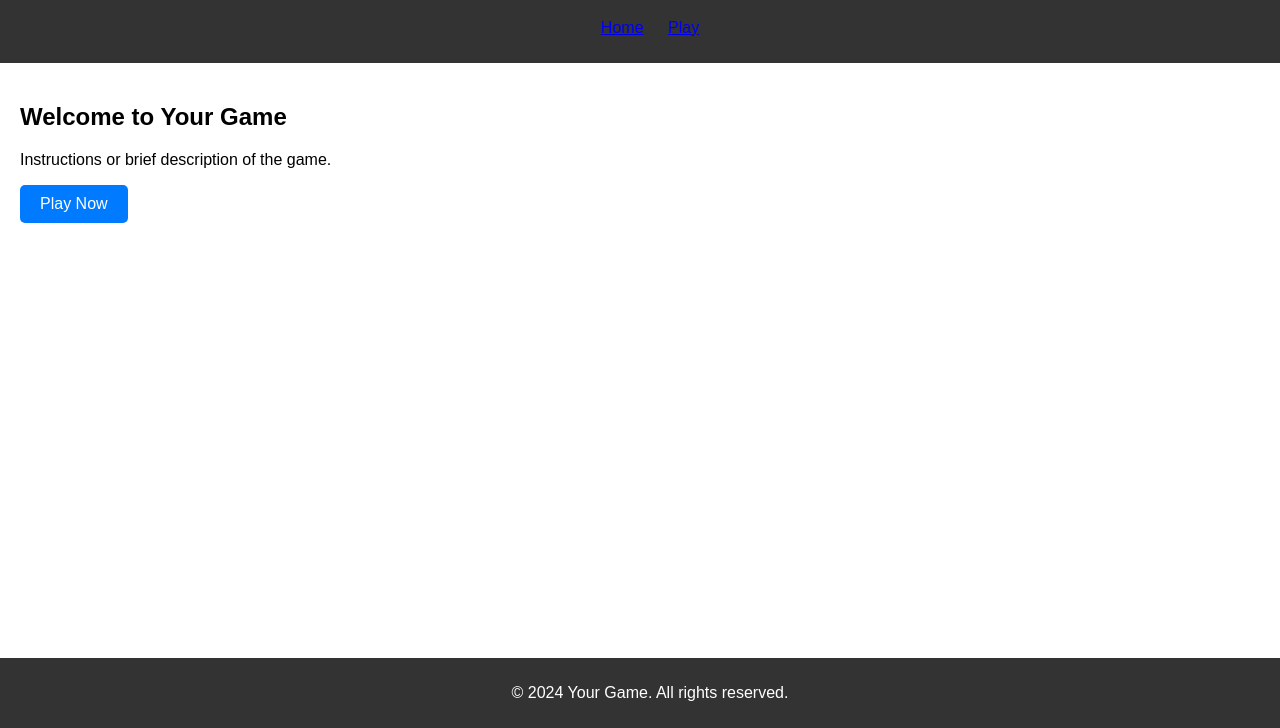
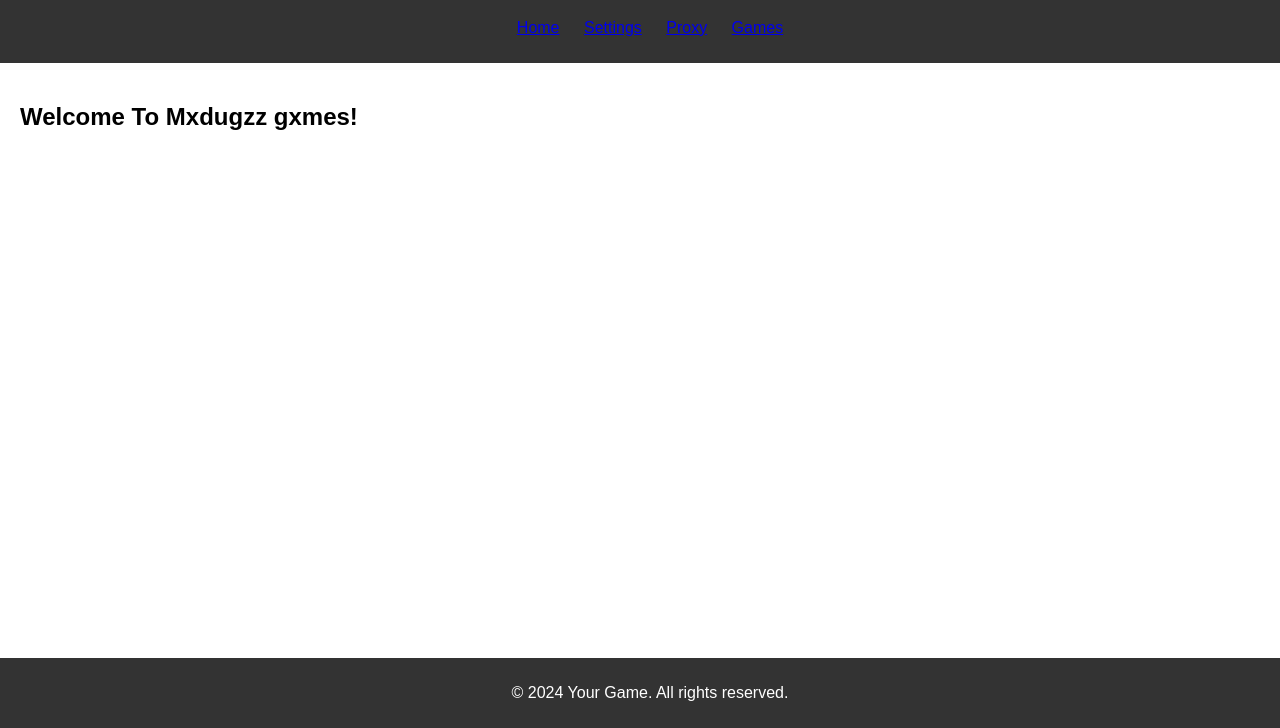
Before and after one commit to EliXG/Mxdugzz.Gxmes, a plain HTML site: page index.html in a window 1280 px wide. Shown: the part 72-800 px from the top of the page. Drawn offline with Linux system fonts and the light colour scheme.

Commit message:
Update index.html

```diff
--- a/index.html
+++ b/index.html
@@ -13,16 +13,16 @@
         <nav>
             <ul>
                 <li><a href="index.html">Home</a></li>
-                <li><a href="game.html">Play</a></li>
+                <li><a href="settings.html">Settings</a></li>
+                <li><a href="proxy.html">Proxy</a></li>
+                <li><a href="game.html">Games</a></li>
             </ul>
         </nav>
     </header>
 
     <main>
         <section>
-            <h2>Welcome to Your Game</h2>
-            <p>Instructions or brief description of the game.</p>
-            <a href="game.html" class="play-button">Play Now</a>
+            <h2>Welcome To Mxdugzz gxmes!</h2>
         </section>
     </main>
 
```
